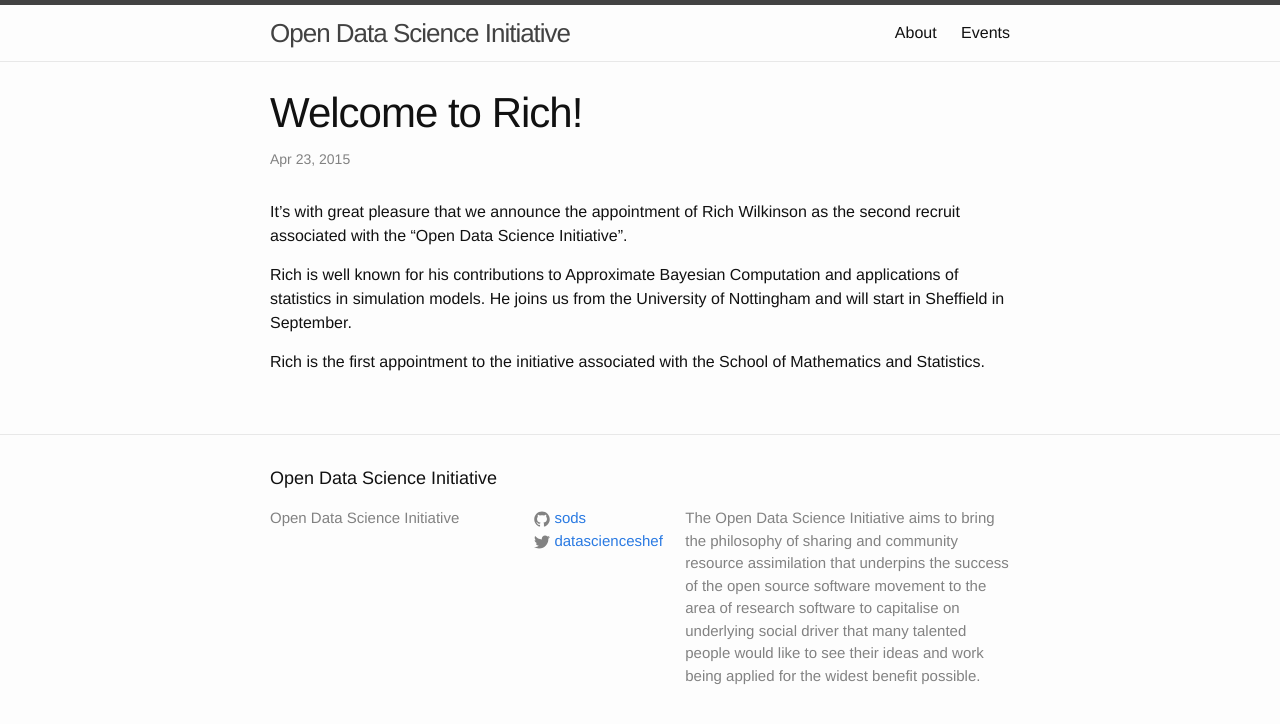
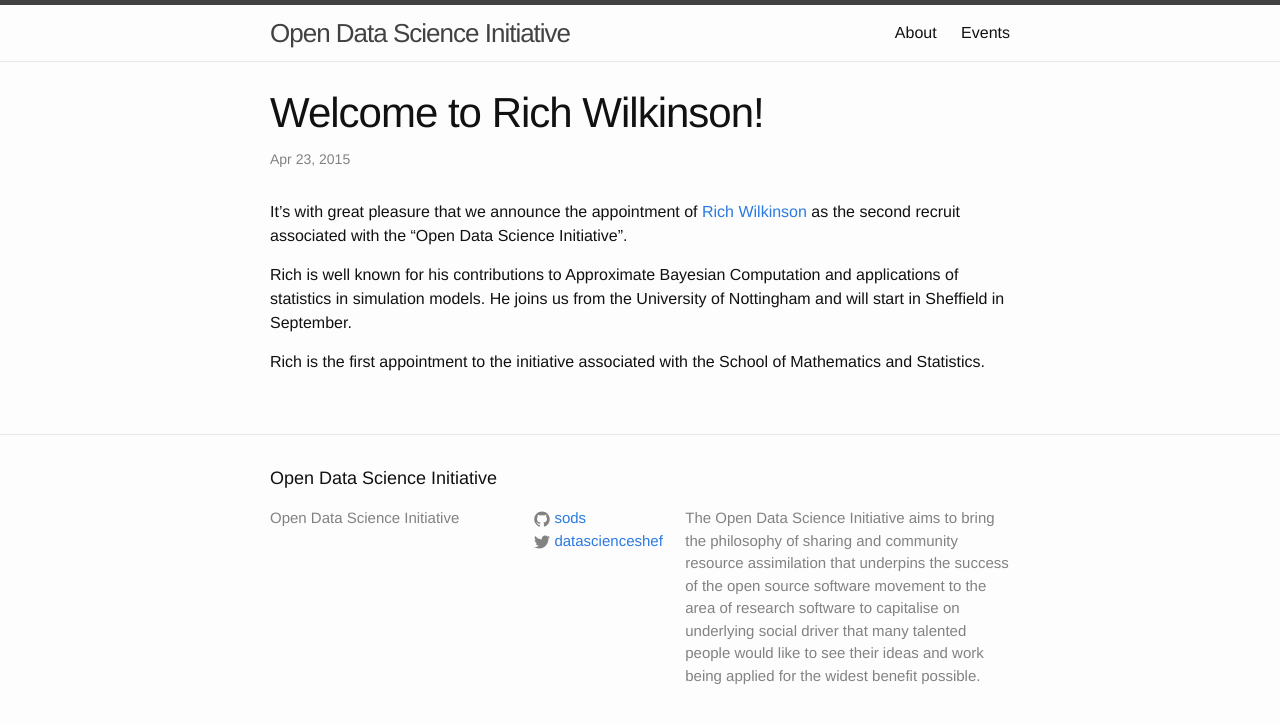
Before and after one commit to sods/sods.github.io, a Jekyll site: the page built from _posts/2015-04-23-welcome-to-rich.md, in a window 1280 px wide. Shown: the top 724 px of the page. Built offline with Jekyll 4.4.1, drawn with Linux system fonts in a browser that asks for light colours.

Commit message:
update rich post

```diff
--- a/_posts/2015-04-23-welcome-to-rich.md
+++ b/_posts/2015-04-23-welcome-to-rich.md
@@ -1,11 +1,11 @@
 ---
 layout: post
-title:  "Welcome to Rich!"
+title:  "Welcome to Rich Wilkinson!"
 date:   2015-04-23 22:07
 categories: recruits update
 ---
 
-It's with great pleasure that we announce the appointment of Rich Wilkinson as the second recruit associated with the "Open Data Science Initiative".
+It's with great pleasure that we announce the appointment of [Rich Wilkinson](https://www.maths.nottingham.ac.uk/personal/pmzrdw/) as the second recruit associated with the "Open Data Science Initiative".
 
 Rich is well known for his contributions to Approximate Bayesian Computation and applications of statistics in simulation models. He joins us from the University of Nottingham and will start in Sheffield in September.
 
```
